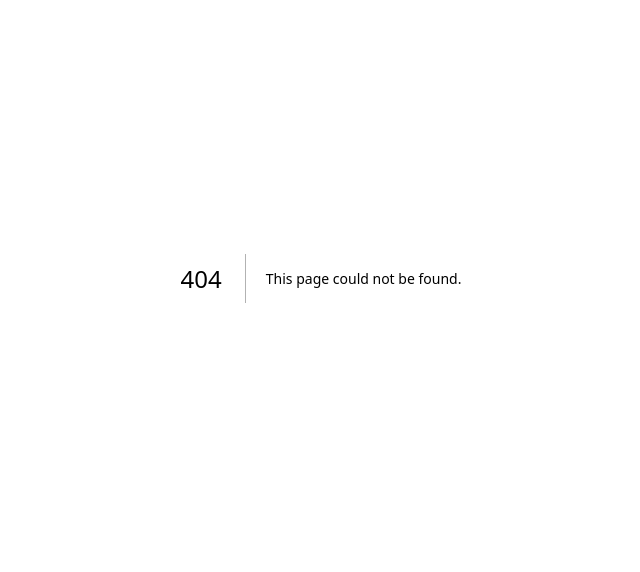
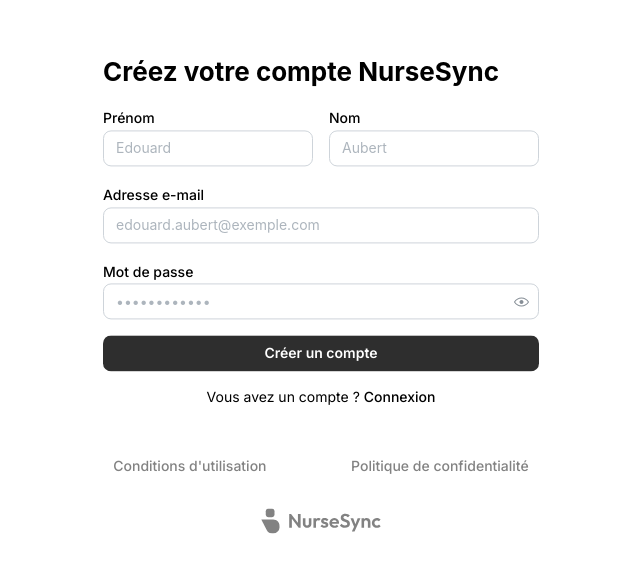
Before and after one commit to NurseSync/NurseSync, a Next.js app: page /auth/register in a window 1280 px wide. Before the commit this address had no page. Shown: the part 122-694 px from the top of the page, without its empty margins (319-959 px from the left). Built offline with nearby package versions, Linux system fonts and the light colour scheme.

Commit message:
🚧 Add a registration page

```diff
--- /dev/null
+++ b/src/app/auth/register/page.tsx
@@ -0,0 +1,22 @@
+import {Button, Group, PasswordInput, Stack, Text, TextInput, Title} from "@mantine/core";
+import Link from "next/link";
+
+export default function AuthRegisterPage() {
+    return (
+        <>
+            <Stack>
+                <Title order={2}>{"Créez votre compte NurseSync"}</Title>
+                <Group grow>
+                    <TextInput label={"Prénom"} placeholder={"Edouard"}/>
+                    <TextInput label={"Nom"} placeholder={"Aubert"}/>
+                </Group>
+                <TextInput label={"Adresse e-mail"} placeholder={"edouard.aubert@exemple.com"}/>
+                <PasswordInput label={"Mot de passe"} placeholder={"••••••••••••"}/>
+                <Button type={"submit"}>{"Créer un compte"}</Button>
+                <Text ta={"center"} size={"sm"}>
+                    {"Vous avez un compte ? "} <Link href={"/auth/login"}>{"Connexion"}</Link>
+                </Text>
+            </Stack>
+        </>
+    )
+}
```
